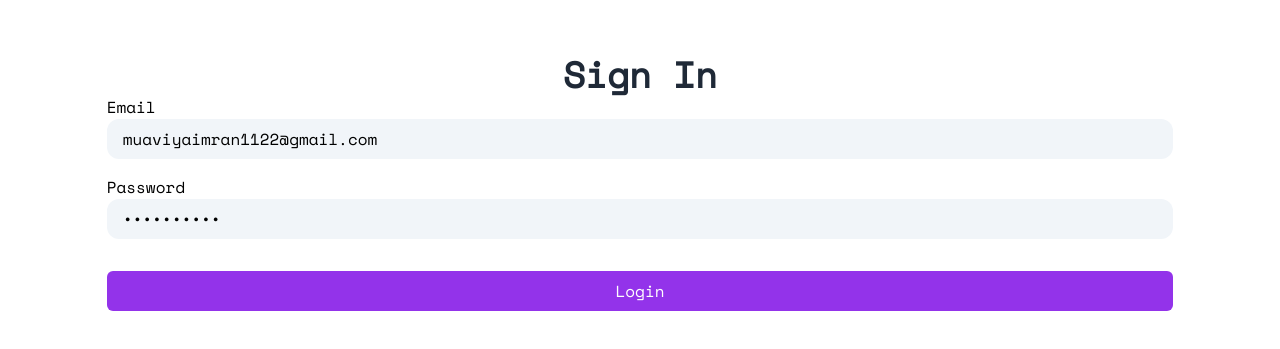
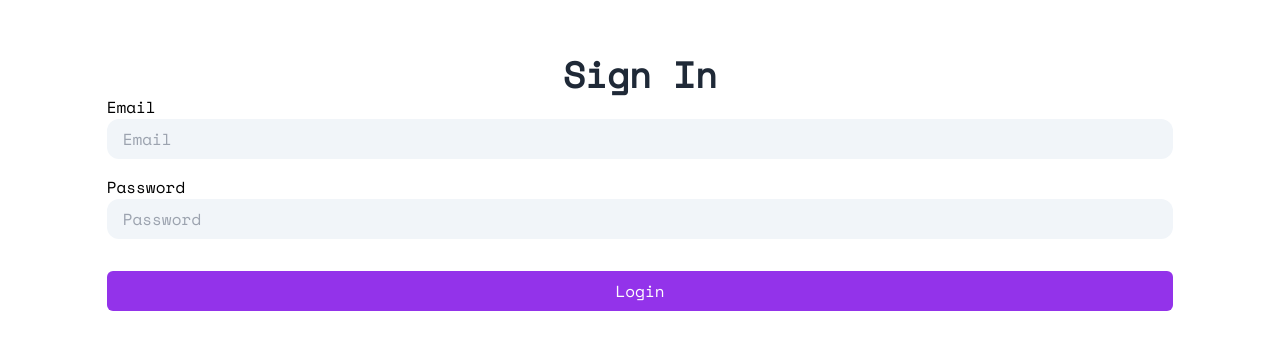
Before and after one commit to MuaviyaImran/boycott-app, a Next.js app: page /signin in a window 1280 px wide. Shown: the part 217-566 px from the top of the page. Built offline with nearby package versions, Linux system fonts and the light colour scheme.

Commit message:
remove login info

```diff
--- a/pages/signin.tsx
+++ b/pages/signin.tsx
@@ -15,8 +15,8 @@ export default function Signin() {
   const router = useRouter();
   const formik = useFormik({
     initialValues: {
-      email: "muaviyaimran1122@gmail.com",
-      password: "mu@viya123",
+      email: "",
+      password: "",
     },
     validate: validateLogin,
     onSubmit,
```
